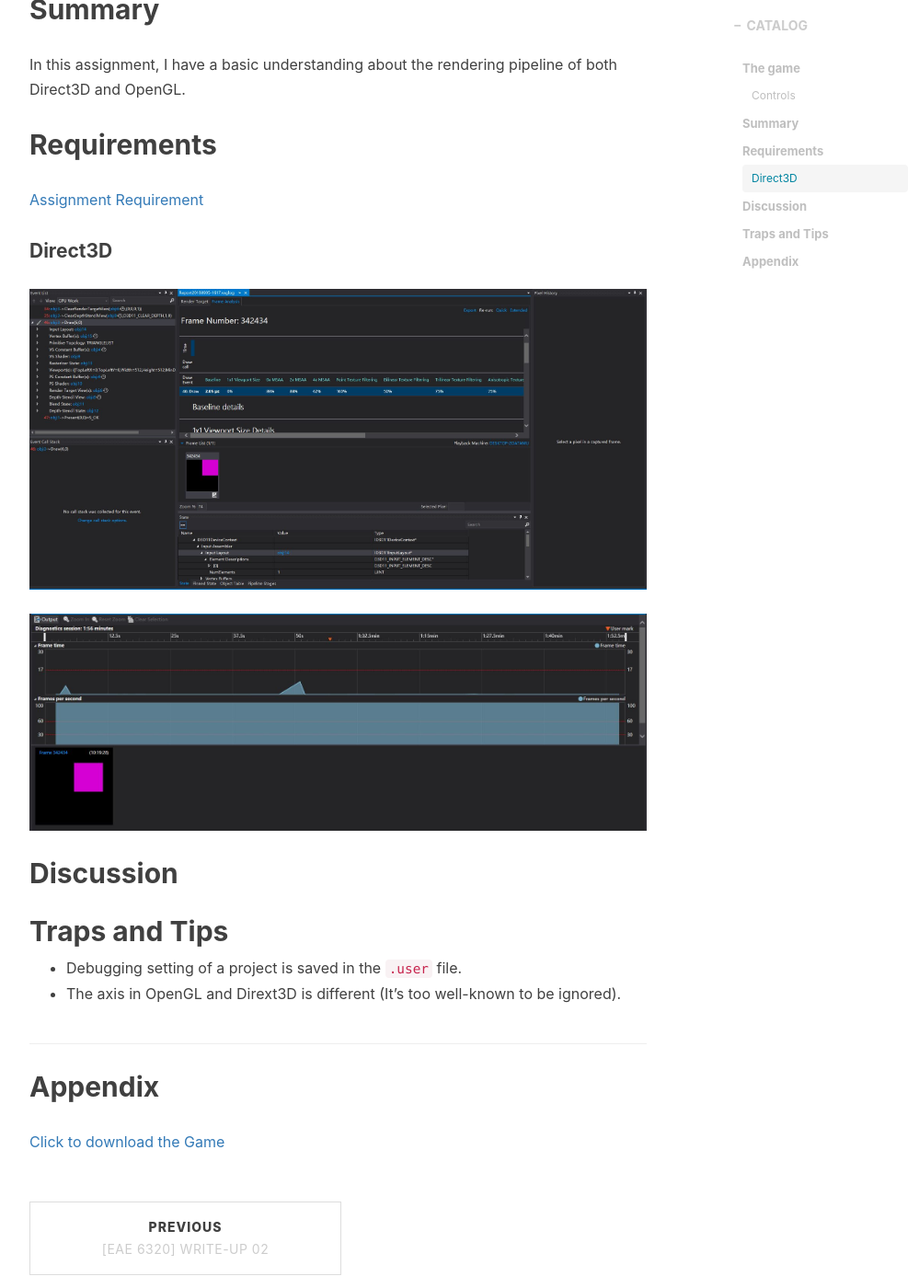
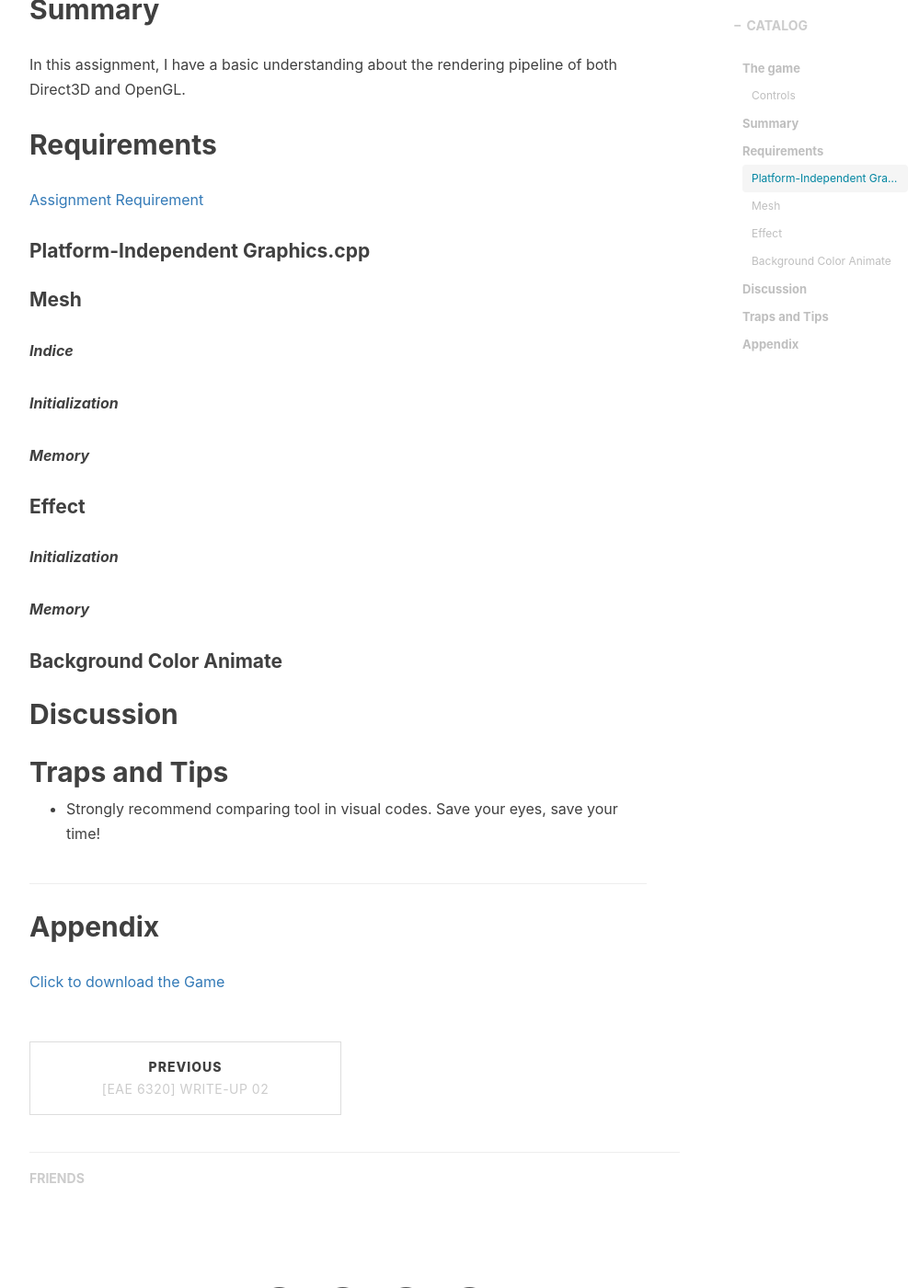
Before and after one commit to Torlyers/Torlyers.github.io, a Jekyll site: the page built from _posts/2018-09-10-write-up-03.markdown, in a window 1280 px wide and 1400 px high, scrolled down 841 px. Shown: the whole window at 92% size, without its empty margins (233-1232 px from the left). Built offline with Jekyll 4.4.1, drawn with Linux system fonts in a browser that asks for light colours; nearby versions of some CDN libraries; comment, search, counter and statistics services are not loaded.

Commit message:
finish outline

```diff
--- a/_includes/posts/2018-09-10-write-up-03/en.md
+++ b/_includes/posts/2018-09-10-write-up-03/en.md
@@ -1,7 +1,7 @@
 > Platform Independent Render & Using Vertex Indices
 
 ## The game
-[Click to download the Game](/assets/A02_Zhitao.zip)
+[Click to download the Game](/assets/A03_Zhitao.zip)
 #### Controls
 Press `SPACE` key to slow down to 0.5 times, and release it to recover.
 
@@ -10,25 +10,37 @@ Press `SPACE` key to slow down to 0.5 times, and release it to recover.
 In this assignment, I have a basic understanding about the rendering pipeline of both Direct3D and OpenGL.
 
 ## Requirements
-[Assignment Requirement](/assets/Requirement_02.pdf)
+[Assignment Requirement](/assets/Requirement_03.pdf)
 
 
 
 
-#### Direct3D
-![](/img/in-post/write-up-02/vsreport.JPG)
-![](/img/in-post/write-up-02/vsdiagnose.JPG)
+#### Platform-Independent Graphics.cpp
 
+#### Mesh
 
+***Indice***
+
+***Initialization***
+
+***Memory***
+
+#### Effect
+
+***Initialization***
+
+***Memory***
+
+#### Background Color Animate
 
 ## Discussion
 
 ## Traps and Tips
-* Debugging setting of a project is saved in the `.user` file.
-* The axis in OpenGL and Dirext3D is different (It's too well-known to be ignored).
+* Strongly recommend comparing tool in visual codes. Save your eyes, save your time!
+
 
 ---
 
 ## Appendix
 
-[Click to download the Game](/assets/A02_Zhitao.zip)
+[Click to download the Game](/assets/A03_Zhitao.zip)
```
